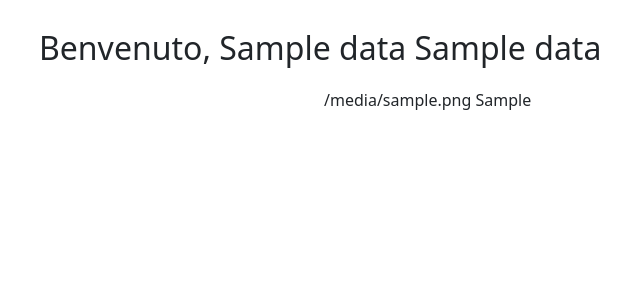
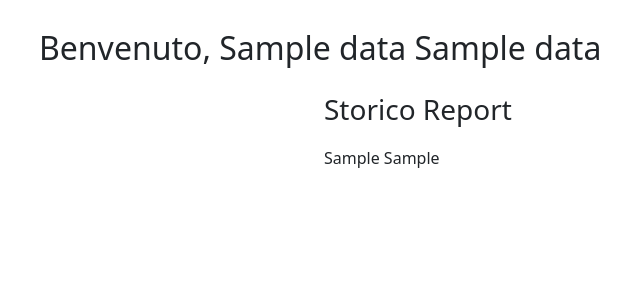
Before and after one commit to Axel0252/SW_Sicuro_Website, a Django app: template website/templates/homepage.html in a window 1280 px wide. Shown: the part 106-406 px from the top of the page, without its empty margins (43-683 px from the left). Run offline with Django 5.2, Linux system fonts and the light colour scheme; the template is opened without the code that fills it: most values are stand-ins (such as "Sample title", 1, 10 or a date in 2020).

Commit message:
updated homepage.html

```diff
--- a/website/templates/homepage.html
+++ b/website/templates/homepage.html
@@ -12,7 +12,10 @@
     <br>
 
     <div class="col-md-6">
-            {{ reports.pdfreport.nome_file }}
+        <p class="fs-3 text-dark">
+            Storico Report
+        </p>
+            {{ reports.pdf_report }}
             {{ reports.data_generazione }}
     </div>
 
```
